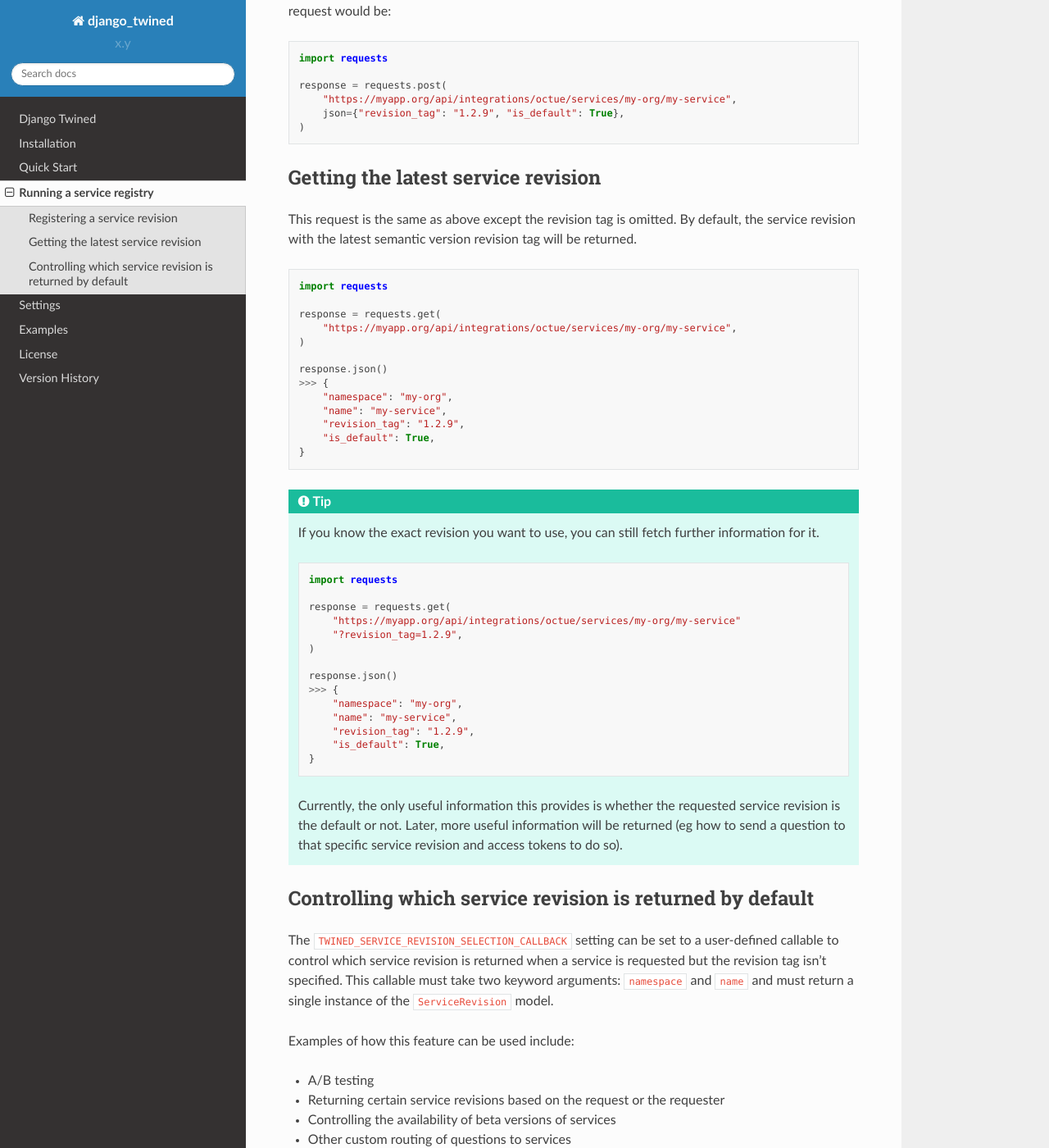
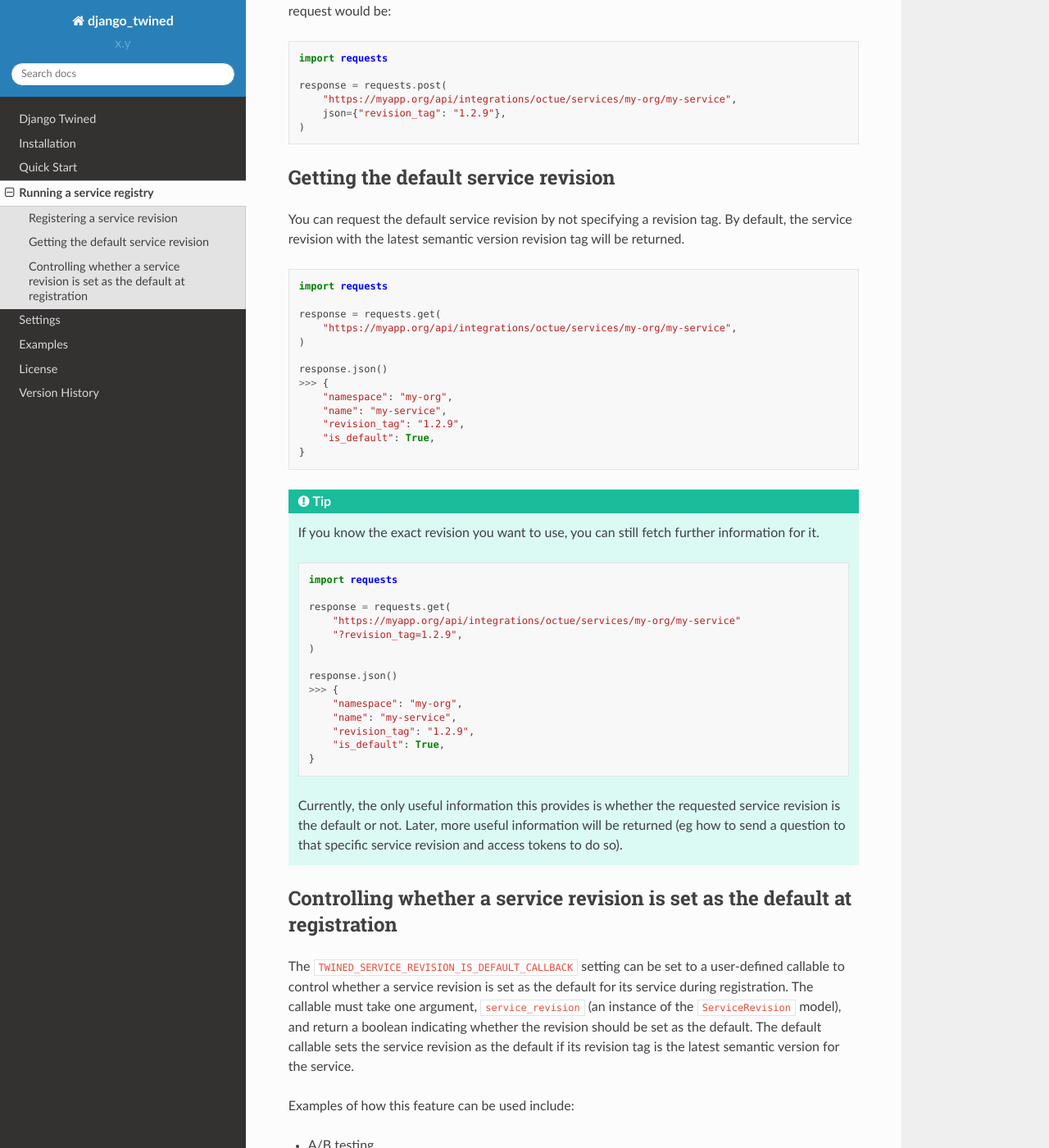
Before and after one commit to octue/django-twined, a Sphinx documentation site: the page built from docs/source/service_revisions.rst, in a window 1280 px wide and 1400 px high, scrolled down 535 px. Shown: the whole window at 82% size. Built offline with Sphinx 7.4.7 and the Read the Docs theme 2.0.0, drawn with Linux system fonts in a browser that asks for light colours; some of the changed text lies outside the part shown.

Commit message:
DOC: Update docs

```diff
--- a/docs/source/service_revisions.rst
+++ b/docs/source/service_revisions.rst
@@ -16,7 +16,7 @@ To register a service revision:
 
     response = requests.post(
         "<base_url>/<chosen_path_for_django_twined_urls>/services/<namespace>/<name>",
-        json={"revision_tag": "<revision_tag>", "is_default": True},
+        json={"revision_tag": "<revision_tag>"},
     )
 
 For example, if your base URL is ``myapp.org/api``, you've registered the ``django-twined`` URLs under
@@ -29,13 +29,13 @@ be:
 
     response = requests.post(
         "https://myapp.org/api/integrations/octue/services/my-org/my-service",
-        json={"revision_tag": "1.2.9", "is_default": True},
+        json={"revision_tag": "1.2.9"},
     )
 
-Getting the latest service revision
-===================================
-This request is the same as above except the revision tag is omitted. By default, the service revision with the latest
-semantic version revision tag will be returned.
+Getting the default service revision
+====================================
+You can request the default service revision by not specifying a revision tag. By default, the service revision with the
+latest semantic version revision tag will be returned.
 
 .. code-block:: python
 
@@ -78,18 +78,20 @@ semantic version revision tag will be returned.
     Later, more useful information will be returned (eg how to send a question to that specific service revision and
     access tokens to do so).
 
-Controlling which service revision is returned by default
-=========================================================
-The ``TWINED_SERVICE_REVISION_SELECTION_CALLBACK`` setting can be set to a user-defined callable to control which
-service revision is returned when a service is requested but the revision tag isn't specified. This callable must take
-two keyword arguments: ``namespace`` and ``name`` and must return a single instance of the ``ServiceRevision`` model.
+
+Controlling whether a service revision is set as the default at registration
+============================================================================
+The ``TWINED_SERVICE_REVISION_IS_DEFAULT_CALLBACK`` setting can be set to a user-defined callable to control whether a
+service revision is set as the default for its service during registration. The callable must take one argument,
+``service_revision`` (an instance of the ``ServiceRevision`` model), and return a boolean indicating whether the
+revision should be set as the default. The default callable sets the service revision as the default if its revision
+tag is the latest semantic version for the service.
 
 Examples of how this feature can be used include:
 
 - A/B testing
-- Returning certain service revisions based on the request or the requester
 - Controlling the availability of beta versions of services
-- Other custom routing of questions to services
+- Other custom selection of service revisions
 
-`Click here <https://github.com/octue/django-twined/blob/main/django_twined/utils/versions.py#L5>`_ to see the default
-callable as an example.
+`Click here <https://github.com/octue/django-twined/blob/main/django_twined/models/service_revisions.py#L18>`_ to see
+the default callable as an example.
--- a/docs/source/settings.rst
+++ b/docs/source/settings.rst
@@ -28,6 +28,6 @@ Settings
    * - ``TWINED_DATA_STORES``
      - dict
      - A dictionary defining one or more Data Stores, which map a database table (django Model) to a bucket on GCP, syncing metadata between the files in the bucket and filterable / searchable columns in teh DB table.
-   * - ``TWINED_SERVICE_REVISION_SELECTION_CALLBACK``
+   * - ``TWINED_SERVICE_REVISION_IS_DEFAULT_CALLBACK``
      - callable
-     - A function that takes two positional arguments (the namespace and name of a service) and returns a service revision. The function is used to select the service revision returned by the services endpoint. Defaults to returning the service revision with the latest semantic version tag.
+     - A function that takes one argument, ``service_revision``, which is an instance of the ``ServiceRevision`` model, and returns a boolean indicating whether the revision should be set as the default during service revision registration. The default callable sets a service revision as the default if its revision tag is the latest semantic version for the service.
```
